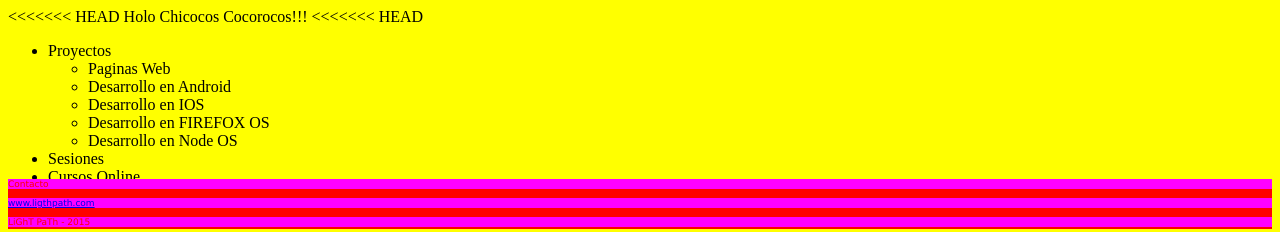
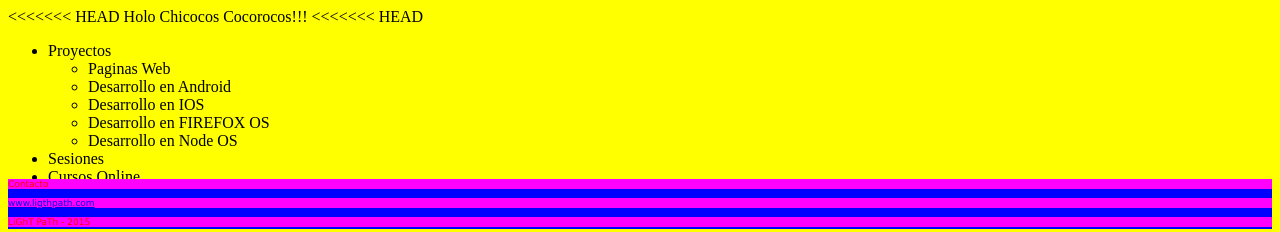
Before and after one commit to Taxxx/TreeHope2.0, a plain HTML site: page index.html in a window 1280 px wide. Shown: the top 232 px of the page. Drawn offline with Linux system fonts and the light colour scheme.

Commit message:
lo hizo el javi 2

```diff
--- a/index.html
+++ b/index.html
@@ -16,8 +16,9 @@
     	background-color: rgb(255,0,255);
 	}
 	footer {
-		background-color: red;
-		position: relative; margin-top: -50px;
+		background-color: blue;
+		position: relative;
+		margin-top: -50px;
 		height: 50px;
 	}
 	</style>
```
